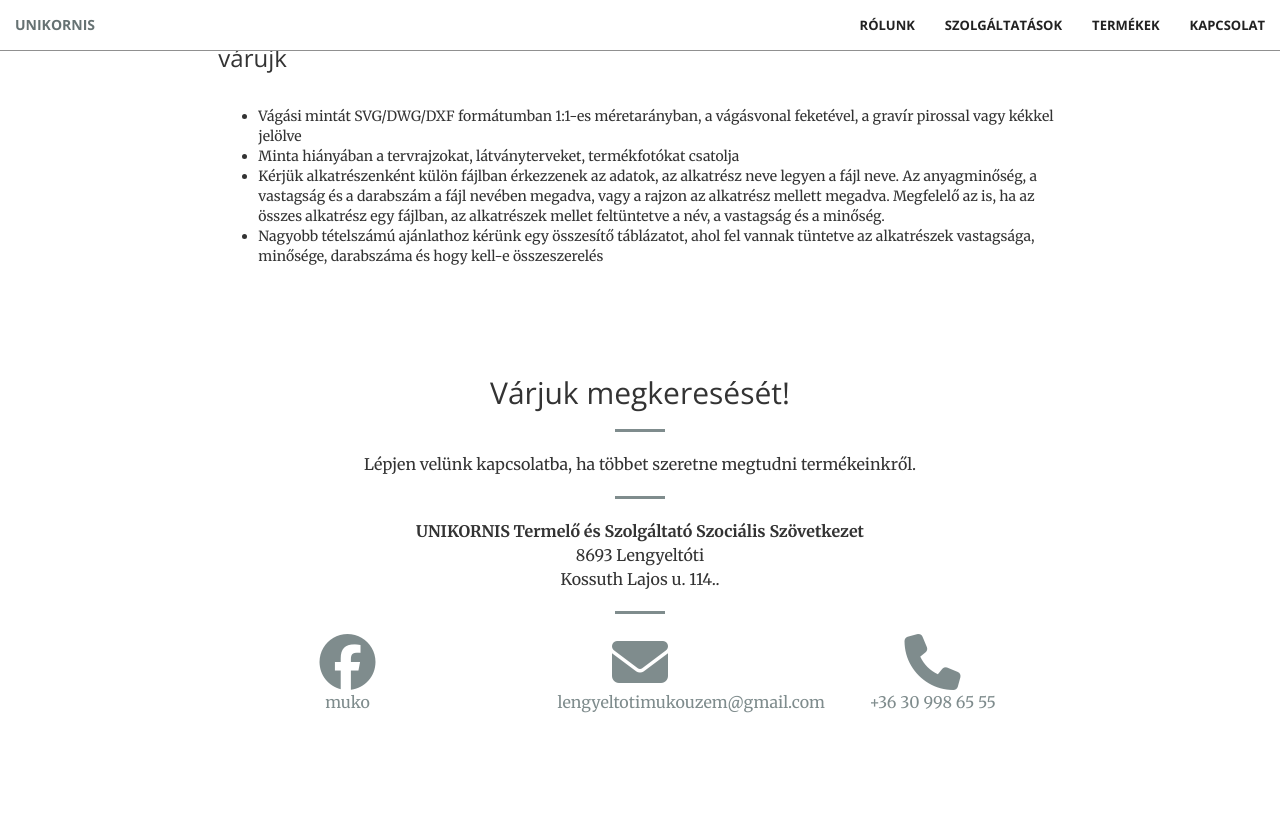
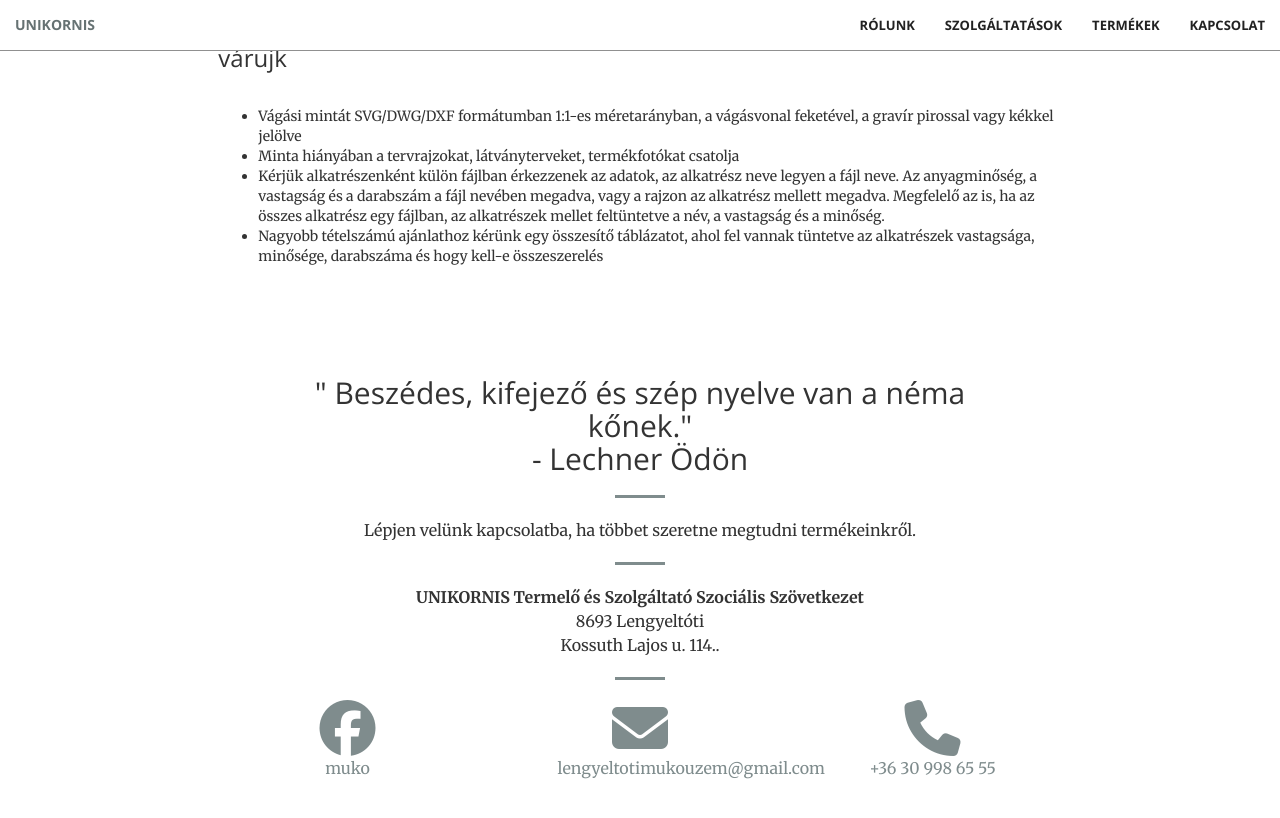
Before and after one commit to vestalux/beton, a Jekyll site: the page built from tartalom.md, in a window 1280 px wide and 900 px high, scrolled down 2788 px. Shown: the top 818 px of the window. Built offline with Jekyll 4.4.1, drawn with Linux system fonts in a browser that asks for light colours; nearby versions of some CDN libraries.

Commit message:
valtoztatasok

```diff
--- a/_includes/call-to-action.html
+++ b/_includes/call-to-action.html
@@ -4,8 +4,8 @@
             <div class="col-lg-8 col-lg-offset-2 text-center">
                 <h2 class="section-heading">Kő kövön!</h2>
                 <hr class="light">
-                <p class="text-faded">Cégünk az Unikornis Termelő és Szolgáltató Szociális Szövetkezet 2015 óta foglalkozik beton és műkő termékek gyártásával és értékesítésével. Elsősorban önkormányzatok, egyházak és közületek számára értékesítünk utcabútorokat és térköveket, de magánszemélyeknek is forgalmazunk kerti bútorokat illetve grilleket. A katalógusunkban fellelhető termékek gyártásán felül vállaljuk egyedi elképzelések megvalósítását is legyen szó műkő lépcsőről vagy akár modern konyhapultról.</p>
-<p class="text-faded">Cégünk végez különböző kőből készült műtárgy restaurálásokat is. Műhelyünkben újultak meg már barokk szobrok, templom lépcső és készült teljes szobor másolat is. </p>
+                <p class="text-faded">Cégünk az Unikornis Termelő és Szolgáltató Szociális Szövetkezet 2015 óta foglalkozik műkő és beton termékek gyártásával és értékesítésével. Elsősorban önkormányzatok, egyházak és közületek számára értékesítünk utcabútorokat és térköveket, de magánszemélyeknek is forgalmazunk kerti bútorokat illetve grilleket. A katalógusunkban fellelhető termékek gyártásán felül vállaljuk egyedi elképzelések megvalósítását is legyen szó műkő lépcsőről vagy akár modern konyhapultról.</p>
+<p class="text-faded">Cégünk végez különböző kőből készült műtárgy helyreállításokat is. Műhelyünkben újultak meg már barokk szobrok, templom lépcső és készült teljes szobor másolat is. </p>
 
                 <a href="#contact" class="btn btn-default btn-xl page-scroll">Lépjünk kapcsolatba!</a>
             </div>
--- a/_includes/contact.html
+++ b/_includes/contact.html
@@ -2,7 +2,9 @@
     <div class="container">
         <div class="row">
             <div class="col-lg-8 col-lg-offset-2 text-center">
-                <h2 class="section-heading">Várjuk megkeresését!</h2>
+                <h2 class="section-heading">" Beszédes, kifejező és szép nyelve van a néma kőnek." <br>
+                  - Lechner Ödön
+                </h2>
                 <hr class="primary">
                 <p>Lépjen velünk kapcsolatba, ha többet szeretne megtudni termékeinkről.</p>
                 <hr class="primary">
--- a/_includes/header.html
+++ b/_includes/header.html
@@ -4,7 +4,7 @@
           <img src="{{ site.url }}{{ site.logo }}" alt="Unikornis Beton Studio" style="width:20%" />
           <hr>
 
-            <p>Beton - Műkő - Restaurálás <p>
+            <p>Műkő - Beton - Gyáttás - Felújítás <p>
             <a href="#about" class="btn btn-primary btn-xl page-scroll">Tudjon meg többet</a>
         </div>
     </div>
--- a/_includes/portfolio.html
+++ b/_includes/portfolio.html
@@ -13,7 +13,7 @@
 
 
 
-     {% for post in site.portfolio limit:12 %}
+     {% for post in site.portfolio limit:36 %}
             <div class="col-lg-4 col-sm-6">
                 <a href="{{ site.url }}{{ post.url }}" class="portfolio-box">
                     <img src="{{ post.image }}" class="img-responsive" alt="">
--- a/_includes/services.html
+++ b/_includes/services.html
@@ -12,7 +12,7 @@
             <div class="col-lg-3 col-md-6 text-center">
                 <div class="service-box">
                     <i class="fas fa-4x fa-tools wow bounceIn text-primary"></i>
-                    <h3>Restaurálás</h3>
+                    <h3>Felújítás</h3>
                     <p class="text-muted">Művészi igényességgel állítunk helyre szobrokat, lépcsőket és épület díszítő elemeket.</p>
                 <!--    <a href="{{ site.url }}lezervagas" class="btn btn-inline btn-primary page-scroll">Tudj meg többet</a>
               -->  </div>
```
